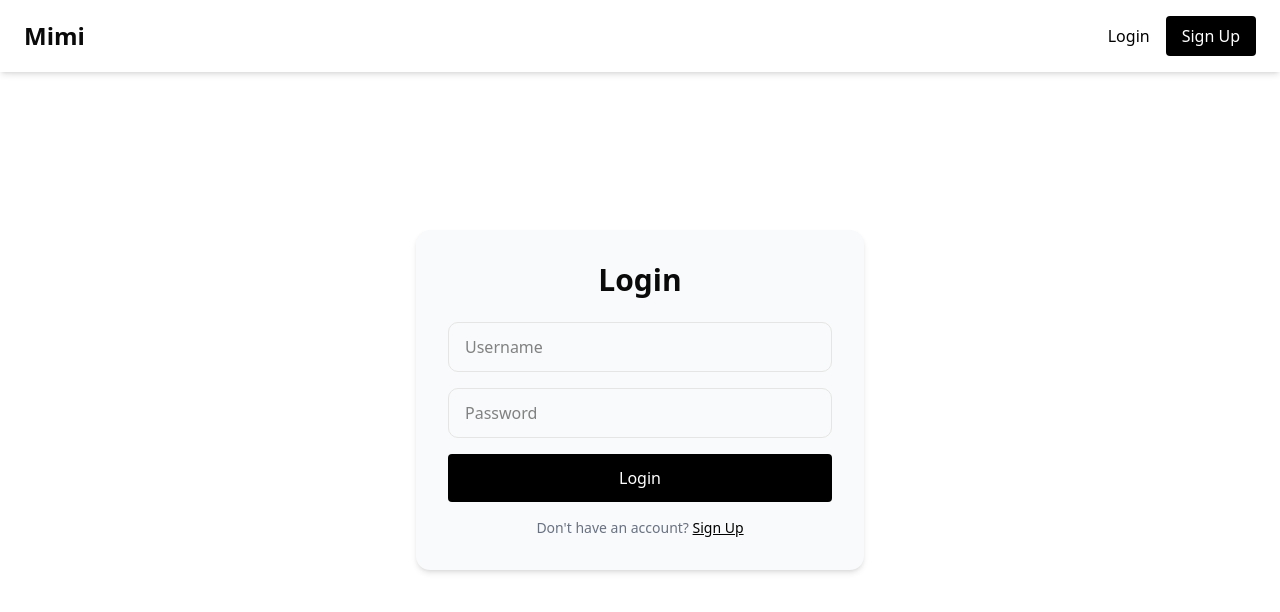
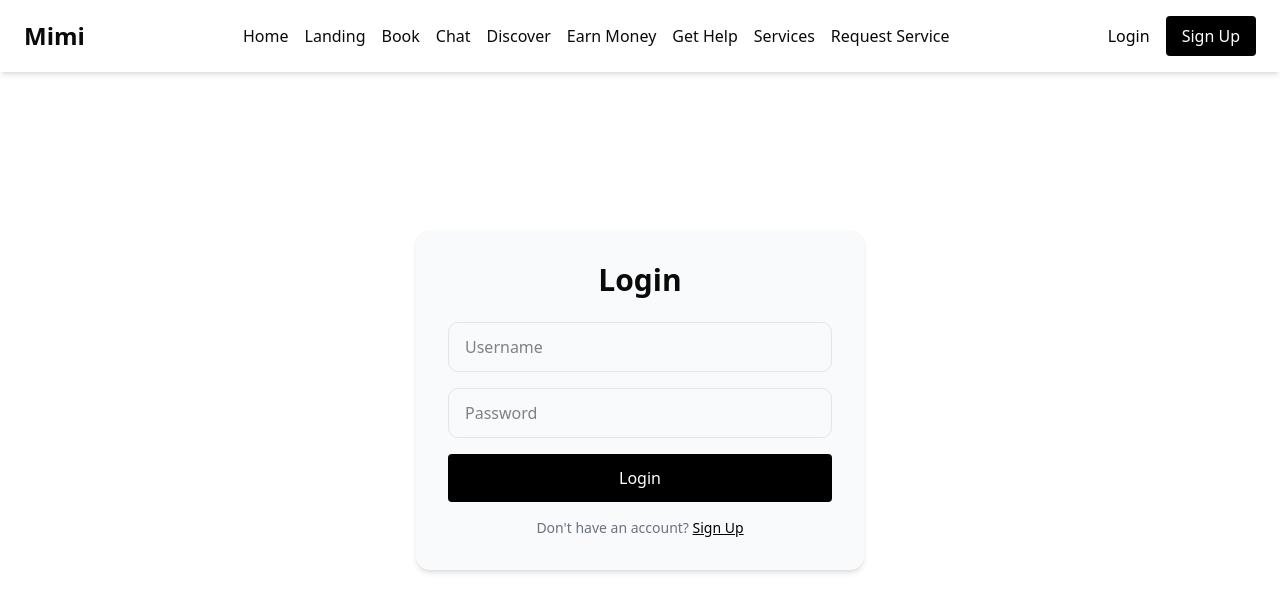
Before and after one commit to nairaquiz1-png/mimi-frontend, a Next.js app: page /login in a window 1280 px wide. Shown: the top 612 px of the page. Built offline with nearby package versions, Linux system fonts and the light colour scheme.

Commit message:
Add AuthGuard, update Navbar, and Fund Wallet page

```diff
--- /dev/null
+++ b/app/components/AuthGuard.tsx
@@ -0,0 +1,29 @@
+"use client";
+
+import { useEffect, useState, ReactNode } from "react";
+import { useRouter } from "next/navigation";
+
+interface AuthGuardProps {
+  children: ReactNode;
+}
+
+export default function AuthGuard({ children }: AuthGuardProps) {
+  const router = useRouter();
+  const [loading, setLoading] = useState(true);
+  const [authenticated, setAuthenticated] = useState(false);
+
+  useEffect(() => {
+    const token = localStorage.getItem("access"); // your JWT token
+    if (token) {
+      setAuthenticated(true);
+    } else {
+      router.push("/login"); // redirect if not logged in
+    }
+    setLoading(false);
+  }, [router]);
+
+  if (loading) return <p>Loading...</p>; // optional loading state
+  if (!authenticated) return null; // prevents flashing
+
+  return <>{children}</>;
+}
--- a/app/components/navbar.tsx
+++ b/app/components/navbar.tsx
@@ -1,17 +1,68 @@
 "use client";
 
 import { useRouter } from "next/navigation";
+import Link from "next/link";
+import { useState, useEffect } from "react";
 
 export default function Navbar() {
   const router = useRouter();
+  const [loggedIn, setLoggedIn] = useState(false);
+
+  // Check if user is logged in
+  useEffect(() => {
+    const token = localStorage.getItem("access");
+    setLoggedIn(!!token);
+  }, []);
+
+  // Logout function
+  const handleLogout = () => {
+    localStorage.removeItem("access");
+    localStorage.removeItem("token");
+    router.push("/login");
+  };
 
   return (
-    <nav className="w-full bg-white shadow-md px-6 py-4 flex justify-between items-center fixed top-0 left-0 z-50">
-      <div className="text-2xl font-bold cursor-pointer" onClick={() => router.push("/landing")}>
+    <nav className="w-full bg-white shadow-md px-6 py-4 flex justify-between items-center fixed top-0 left-0 z-50 flex-wrap">
+      {/* Logo */}
+      <div
+        className="text-2xl font-bold cursor-pointer"
+        onClick={() => router.push("/landing")}
+      >
         Mimi
       </div>
 
-      <div className="flex gap-4">
+      {/* Navigation Links */}
+      <div className="flex gap-4 items-center flex-wrap">
+        <Link href="/" className="hover:opacity-80">Home</Link>
+        <Link href="/landing" className="hover:opacity-80">Landing</Link>
+        <Link href="/book" className="hover:opacity-80">Book</Link>
+        <Link href="/chat" className="hover:opacity-80">Chat</Link>
+        <Link href="/discover" className="hover:opacity-80">Discover</Link>
+        <Link href="/earn-money" className="hover:opacity-80">Earn Money</Link>
+        <Link href="/get-help" className="hover:opacity-80">Get Help</Link>
+        <Link href="/services" className="hover:opacity-80">Services</Link>
+        <Link href="/request-service" className="hover:opacity-80">Request Service</Link>
+
+        {/* Protected Links */}
+        {loggedIn && (
+          <>
+            <Link href="/wallet" className="hover:opacity-80">Wallet</Link>
+            <Link href="/wallet/fund" className="hover:opacity-80">Fund Wallet</Link>
+          </>
+        )}
+      </div>
+
+      {/* Auth Buttons */}
+      <div className="flex gap-4 items-center">
+        {loggedIn ? (
+          <button
+            onClick={handleLogout}
+            className="bg-black text-white px-4 py-2 rounded hover:opacity-80"
+          >
+            Logout
+          </button>
+        ) : (
+          <>
             <button
               onClick={() => router.push("/login")}
               className="text-black hover:opacity-80"
@@ -24,6 +75,8 @@ export default function Navbar() {
             >
               Sign Up
             </button>
+          </>
+        )}
       </div>
     </nav>
   );
--- a/app/wallet/fund/page.tsx
+++ b/app/wallet/fund/page.tsx
@@ -2,6 +2,7 @@
 
 import { useState } from "react";
 import Navbar from "@/components/navbar";
+import AuthGuard from "@/components/AuthGuard";
 
 export default function FundWalletPage() {
   const [amount, setAmount] = useState("");
@@ -15,9 +16,7 @@ export default function FundWalletPage() {
         "Content-Type": "application/json",
         Authorization: `Bearer ${token}`,
       },
-      body: JSON.stringify({
-        amount: amount,
-      }),
+      body: JSON.stringify({ amount }),
     });
 
     const data = await res.json();
@@ -25,26 +24,20 @@ export default function FundWalletPage() {
     if (data.payment_link) {
       window.location.href = data.payment_link;
     } else {
-      alert("Payment initialization failed");
+      alert(data.detail || "Payment initialization failed");
     }
   };
 
   return (
-    <>
+    <AuthGuard>
       <Navbar />
 
       <main className="min-h-screen bg-gray-50 pt-24 pb-12">
         <div className="max-w-xl mx-auto px-6">
-
-          <h1 className="text-3xl font-bold mb-8">
-            💳 Fund Wallet
-          </h1>
+          <h1 className="text-3xl font-bold mb-8">💳 Fund Wallet</h1>
 
           <div className="bg-white rounded-xl p-6 shadow">
-
-        <label className="block mb-2 font-medium">
-            Amount (₦)
-        </label>
+            <label className="block mb-2 font-medium">Amount (₦)</label>
 
             <input
               type="number"
@@ -60,11 +53,9 @@ export default function FundWalletPage() {
             >
               Proceed to Payment
             </button>
-
           </div>
-
         </div>
       </main>
-    </>
+    </AuthGuard>
   );
 }
```
Lines whose indentation alone changed are shown as unchanged.
